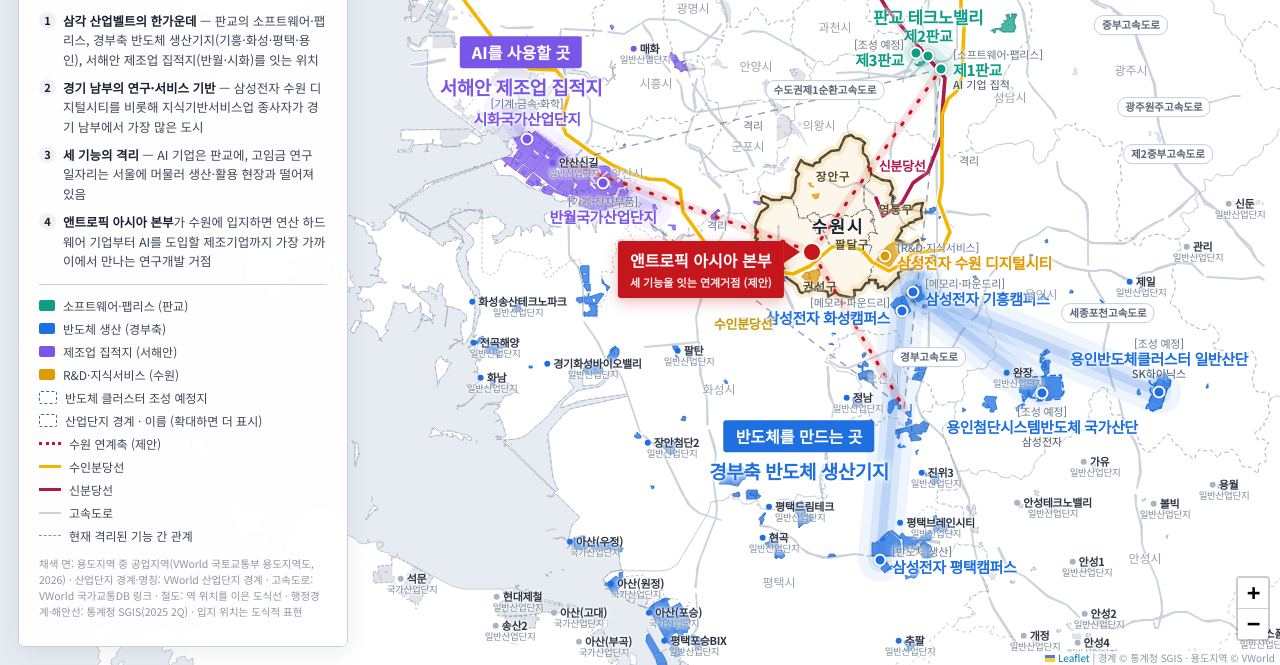
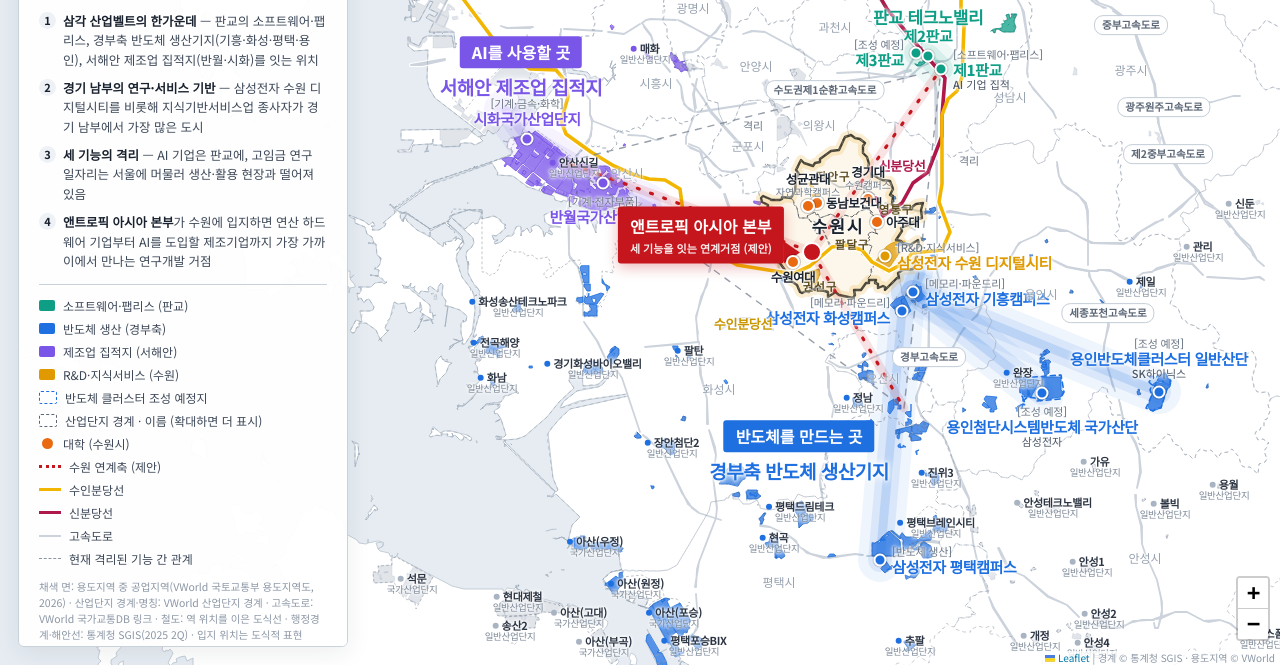
Before and after one commit to gyhwang-git/mirae, a plain HTML site: page index.html in a window 1280 px wide. Shown: the part 135-800 px from the top of the page. Drawn offline with nearby package versions, Linux system fonts and the light colour scheme.

Commit message:
Mark universities in Suwon; move hub box up-left
Orange circle markers for SKKU, Dongnam Health, Kyonggi, Ajou and
Suwon Women's University. Hub box now sits above-left of the marker so
it no longer covers Suwon Women's University.

Co-Authored-By: Claude Opus 5.5 <noreply@anthropic.com>

```diff
--- a/index.html
+++ b/index.html
@@ -35,14 +35,19 @@
   .cx small{display:block;font-size:9.5px;font-weight:500;color:#7b8796}
   .hwy{transform:translate(-50%,-50%);white-space:nowrap;font-size:10.5px;font-weight:600;color:#5b6676;background:#fff;border:1px solid #c3ccd6;border-radius:9px;padding:1px 7px}
   .line-tag{transform:translate(-50%,-50%);white-space:nowrap;font-size:13px;font-weight:800;letter-spacing:-.3px;text-shadow:0 0 3px #fff,0 0 3px #fff,0 0 5px #fff,0 0 6px #fff}
+  .uni-dot{width:10px;height:10px;border-radius:50%;background:#ea6a12;border:2px solid #fff;transform:translate(-50%,-50%);box-shadow:0 0 0 1px rgba(0,0,0,.2)}
+  .lbl.uni .nm{font-size:12.5px;font-weight:700;color:#18212d}
+  .lbl.uni .sub{font-size:10px;color:#6b7787}
+  .lbl.uni.r{transform:translate(9px,-50%)} .lbl.uni.l{transform:translate(calc(-100% - 9px),-50%)}
+  .lbl.uni.t{transform:translate(-50%,calc(-100% - 8px))} .lbl.uni.b{transform:translate(-50%,8px)}
   .grp{transform:translate(-50%,-50%);white-space:nowrap;font-size:17px;font-weight:800;letter-spacing:-.5px;text-shadow:0 0 3px #fff,0 0 3px #fff,0 0 5px #fff}
   .gu{transform:translate(-50%,-50%);white-space:nowrap;font-size:11.5px;font-weight:600;color:#5b4a1e;letter-spacing:1px;text-shadow:0 0 3px #fff,0 0 3px #fff}
   .pole{transform:translate(-50%,-50%);text-align:center;white-space:nowrap}
   .pole .t1{display:inline-block;font-size:16px;font-weight:800;padding:4px 12px;border-radius:3px;color:#fff;margin-bottom:3px}
   .pole .t2{display:block;font-size:19px;font-weight:800;letter-spacing:-.5px;margin-top:2px;text-shadow:0 0 3px #fff,0 0 3px #fff,0 0 6px #fff,0 0 8px #fff}
 
-  .hub{display:flex;align-items:flex-start;transform:translate(calc(-100% - 12px),-11px)}
-  .hub .box{border-top-right-radius:0}
+  .hub{display:flex;align-items:flex-end;transform:translate(calc(-100% - 12px),calc(-100% + 11px))}
+  .hub .box{border-bottom-right-radius:0}
   .hub .box{background:var(--red);color:#fff;font-weight:800;font-size:16px;padding:7px 12px;border-radius:3px;white-space:nowrap;box-shadow:0 4px 14px rgba(196,22,28,.3)}
   .hub .box small{display:block;font-size:11px;font-weight:600;opacity:.92;margin-top:2px}
   .hub .arrow{width:0;height:0;border-top:11px solid transparent;border-bottom:11px solid transparent;border-left:16px solid var(--red)}
@@ -88,6 +93,7 @@
     <div><span class="sw" style="background:var(--hub)"></span>R&amp;D·지식서비스 (수원)</div>
     <div><span class="sw" style="border:1.5px dashed var(--semi)"></span>반도체 클러스터 조성 예정지</div>
     <div><span class="sw" style="border:1px dashed #5b6676"></span>산업단지 경계 · 이름 (확대하면 더 표시)</div>
+    <div><span class="sw" style="width:11px;height:11px;margin:0 2.5px;border-radius:50%;background:#ea6a12"></span>대학 (수원시)</div>
     <div><span class="ln" style="border-top:3px dotted var(--red)"></span>수원 연계축 (제안)</div>
     <div><span class="ln" style="border-top:3.5px solid #f2b600"></span>수인분당선</div>
     <div><span class="ln" style="border-top:3.5px solid #b0174a"></span>신분당선</div>
@@ -249,6 +255,19 @@ SITES.forEach(s => {
   put(s.ll, `<div class="lbl ${s.pos}">${s.cat?`<span class="cat">${s.cat}</span>`:''}<span class="nm" style="color:${s.col}">${s.nm}</span>${s.sub?`<span class="sub">${s.sub}</span>`:''}</div>`);
 });
 
+// 수원시 내 대학 (VWorld 장소 검색 좌표)
+const UNIS = [
+  {ll:[37.2959,126.9779], nm:'성균관대', sub:'자연과학캠퍼스', pos:'t'},
+  {ll:[37.2982,126.9871], nm:'동남보건대', sub:'', pos:'r'},
+  {ll:[37.3015,127.0370], nm:'경기대', sub:'수원캠퍼스', pos:'t'},
+  {ll:[37.2832,127.0458], nm:'아주대', sub:'', pos:'r'},
+  {ll:[37.2523,126.9636], nm:'수원여대', sub:'', pos:'b'},
+];
+UNIS.forEach(u => {
+  put(u.ll, '<div class="uni-dot"></div>');
+  put(u.ll, `<div class="lbl uni ${u.pos}"><span class="nm">${u.nm}</span>${u.sub?`<span class="sub">${u.sub}</span>`:''}</div>`);
+});
+
 // 판교 세 지구를 묶는 상단 라벨
 put([37.4420,127.0950], `<div class="grp" style="color:${C.sw}">판교 테크노밸리</div>`);
 
```
